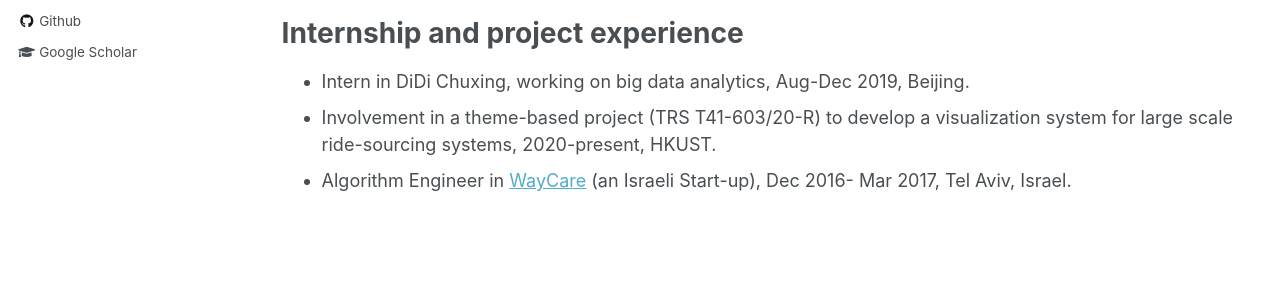
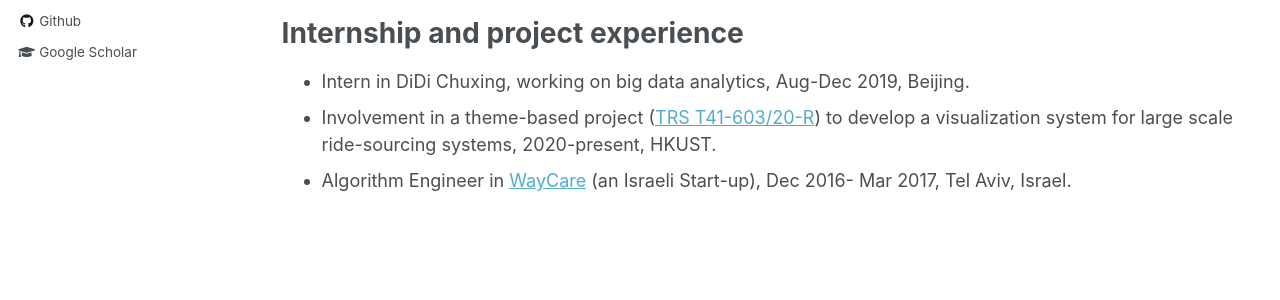
Before and after one commit to zf-z/zf-z.github.io, a Jekyll site: the page built from _pages/services.md, in a window 1280 px wide. Shown: the part 444-744 px from the top of the page. Built offline with Jekyll 4.4.1, drawn with Linux system fonts in a browser that asks for light colours; some of the changed lines change nothing that is shown.

Commit message:
Update services.md

```diff
--- a/_pages/services.md
+++ b/_pages/services.md
@@ -16,5 +16,5 @@
 
 # Internship and project experience
 - Intern in DiDi Chuxing, working on big data analytics, Aug-Dec 2019, Beijing.
-- Involvement in a theme-based project (TRS T41-603/20-R) to develop a visualization system for large scale ride-sourcing systems, 2020-present, HKUST.
+- Involvement in a theme-based project ([TRS T41-603/20-R](https://tacc.ust.hk/projects.html)) to develop a visualization system for large scale ride-sourcing systems, 2020-present, HKUST.
 - Algorithm Engineer in [WayCare](https://www.rekor.ai/waycare) (an Israeli Start-up),  Dec 2016- Mar 2017, Tel Aviv, Israel.
```
